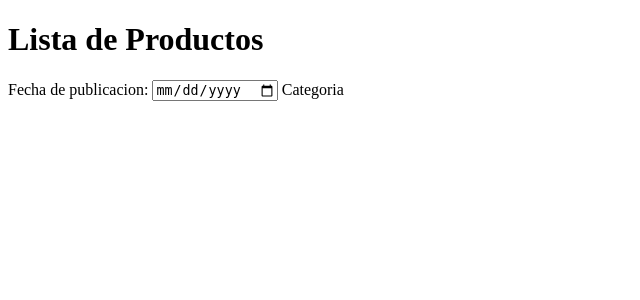
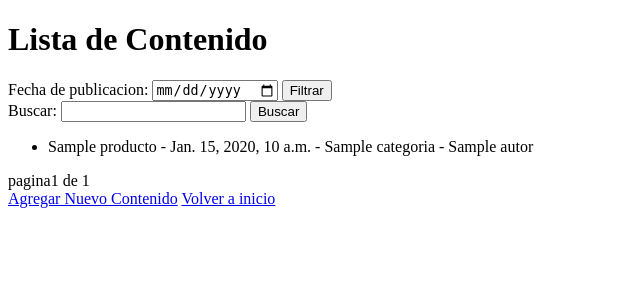
Before and after one commit to JoelSantaM/Blog, a Django app: template Blog/Contenido/templates/listar_contenido.html in a window 1280 px wide. Shown: the top 300 px of the page, without its empty margins (0-640 px from the left). Run offline with Django 5.2, Linux system fonts and the light colour scheme; the template is opened without the code that fills it: most values are stand-ins (such as "Sample title", 1, 10 or a date in 2020).

Commit message:
listar productos
se crea el template de listar productos y algunas correcciones

```diff
--- a/Blog/Blog/settings.py
+++ b/Blog/Blog/settings.py
@@ -37,7 +37,7 @@ INSTALLED_APPS = [
     'django.contrib.sessions',
     'django.contrib.messages',
     'django.contrib.staticfiles',
-    'productos',
+    'contenido',
 ]
 
 MIDDLEWARE = [
--- a/Blog/Blog/urls.py
+++ b/Blog/Blog/urls.py
@@ -16,7 +16,7 @@ Including another URLconf
 """
 from django.contrib import admin
 from django.urls import path, include
-from Contenido.views import inicio
+from contenido.views import inicio
 
 urlpatterns = [
     path('admin/', admin.site.urls),
--- a/Blog/Contenido/forms.py
+++ b/Blog/Contenido/forms.py
@@ -6,7 +6,7 @@ from django.utils import timezone
 class ProductoModelForm(forms.ModelForm):
     class Meta:
         model = Producto
-        fields = ['titulo', 'cantenido', 'fecha_publicacion', 'categoria', 'autor']
+        fields = ['titulo', 'contenido', 'fecha_publicacion', 'categoria', 'autor']
 
     def clean_titulo(self):
         titulo = self.cleaned_data.get('titulo')
--- a/Blog/Contenido/templates/agregar_cliente.html
+++ b/Blog/Contenido/templates/agregar_cliente.html
@@ -12,7 +12,7 @@
   </form>
 
   <a href="{% url 'listar_usuarios' %}">Ver usuarios</a>
-  <a href="{% url 'listar_productos' %}">Ver prodcutos</a>
+  <a href="{% url 'listar_productos' %}">Ver contenido</a>
   <a href="{% url 'inicio' %}">Volver a inicio</a>
 
 </body>
--- a/Blog/Contenido/templates/agregar_contenido.html
+++ b/Blog/Contenido/templates/agregar_contenido.html
@@ -18,7 +18,7 @@
     {% endif %}
     <button type ="submit">Guardar Contenido</button>
   </form>
-  <a href="{% url 'listar_productos' %}">Ver prodcutos</a>
+  <a href="{% url 'listar_productos' %}">Ver contenido</a>
   <a href="{% url 'listar_usuarios' %}">Ver usuarios</a>
   <a href="{% url 'inicio' %}">Volver a inicio</a>
 </body>
--- a/Blog/Contenido/templates/listar_contenido.html
+++ b/Blog/Contenido/templates/listar_contenido.html
@@ -1,13 +1,35 @@
 <!DOCTYPE html>
 <html lang="en">
 <head>
-    <title>Lista de Productos</title>
+    <title>Lista de Contenido</title>
 </head>
 <body>
-    <h1>Lista de Productos</h1>
+    <h1>Lista de Contenido</h1>
     <form method="GET">
         Fecha de publicacion: <input type="date" name="fecha_publicacion">
-        Categoria
+    <button type="submit">Filtrar</button>
     </form>
+    <form method="GET">
+        Buscar: <input type="text" categoria="q">
+        <button type="submit">Buscar</button>
+    </form>
+    <ul>
+        {% for producto in productos %}
+            <li>{{ producto.titulo }} - {{ producto.fecha_publicacion }} - {{ producto.categoria }} - {{ producto.autor }}</li>
+        {% endfor %}
+    </ul>
+    <div>
+        {% if productos.has_previous %}
+            <a href="?page={{ productos.previous_page_number }}">Anterior</a>
+        {% endif %}
+
+        <span>pagina{{ producto.number }} de {{producto.paginator.num_pages}}</span>
+
+        {% if producto.has_next %}
+        <a href="?page={{ productos.next_page_number }}">Siguiente</a>
+    {% endif %}
+    </div>
+    <a href="{% url 'agregar_producto' %}">Agregar Nuevo Contenido</a>
+    <a href="{% url 'inicio' %}">Volver a inicio</a>
 </body>
 </html>
```
